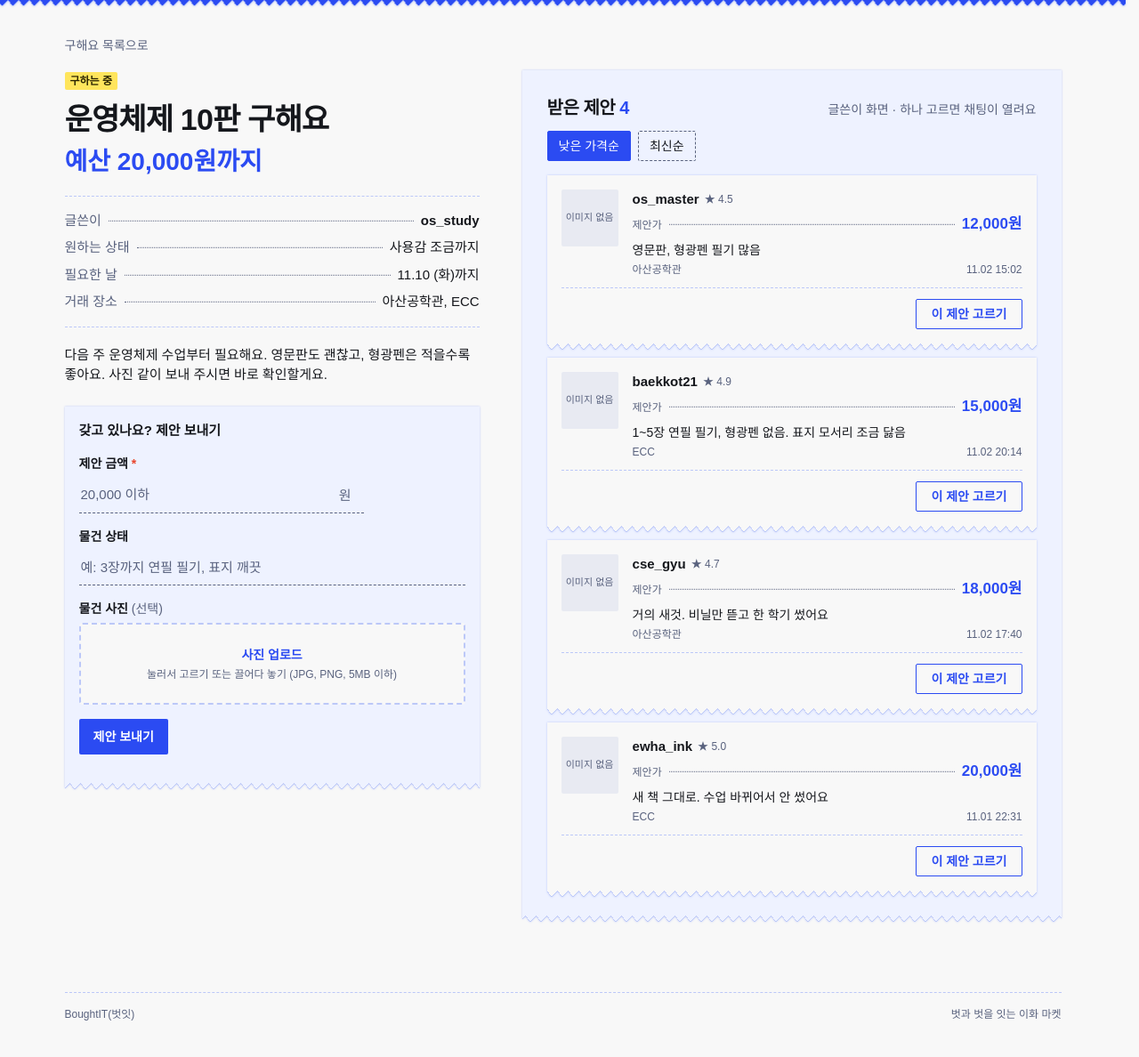
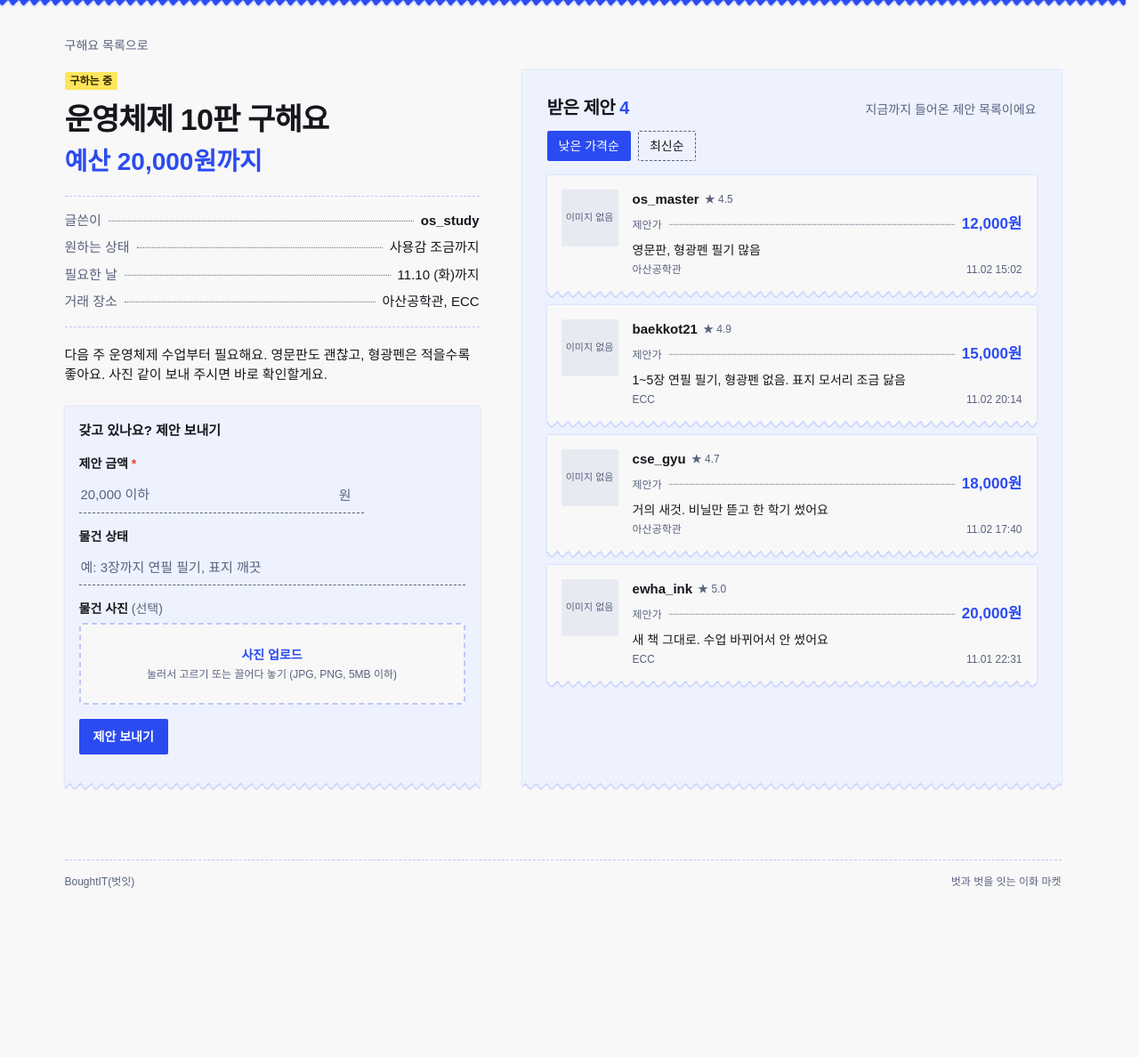
Before and after one commit to gyesswhat/2026_osp_project_Giter, a Flask app: template apps/fe/templates/wanted/detail.html in a window 1280 px wide. Shown: the part 64-1252 px from the top of the page at 89% size. After the commit the page ends 1062 px from the top, so only its background shows below. Run offline with Flask 3, Linux system fonts and the light colour scheme; the template is opened without the code that fills it, so the values that code supplies are empty; parts of the project's set-up code (start-up, migrations or seed data) failed here and were passed over; some libraries are stand-ins or nearby versions; some web fonts are replaced.

Commit message:
fix(fe): 구해요 상세 글쓴이/타 사용자 분기 및 제안 POST 전송 반영
Refs: #35

```diff
--- a/apps/fe/static/js/wanted.js
+++ b/apps/fe/static/js/wanted.js
@@ -268,19 +268,15 @@ if (wantedNewForm) {
   });
 }
 
-// 3. 구해요 상세: 제안 사진 업로드, 제안 정렬, 제안 선택/해제, 새 제안 보내기
+// 3. 구해요 상세: 제안 사진 업로드, 제안 정렬, 제안 보내기 폼 검증
 const wantedDetailRoot = document.getElementById('wantedDetailRoot');
 if (wantedDetailRoot) {
   const budgetLimit = Number(wantedDetailRoot.dataset.budget) || 0;
-  const chatUrl = wantedDetailRoot.dataset.chatUrl || '/chat';
 
   const offerSortChips = document.getElementById('offerSortChips');
   const offerList = document.getElementById('offerList');
-  const offerCountEl = document.getElementById('offerCount');
-  const offerEmptyEl = document.getElementById('offerEmpty');
   const offerForm = document.getElementById('offerForm');
   const oPriceInput = document.getElementById('oPrice');
-  const oDescInput = document.getElementById('oDesc');
   const offerMsgEl = document.getElementById('offerMsg');
 
   // 제안 사진 업로드 요소
@@ -296,7 +292,6 @@ if (wantedDetailRoot) {
 
   const MAX_OFFER_FILE_SIZE = 5 * 1024 * 1024; // 5MB
   const ALLOWED_OFFER_TYPES = ['image/jpeg', 'image/png'];
-  let offerImageData = '';
 
   const showOfferPicError = (msg) => {
     if (!offerPicMsg) return;
@@ -312,7 +307,6 @@ if (wantedDetailRoot) {
   };
 
   const resetOfferPicture = () => {
-    offerImageData = '';
     if (offerPicInput) offerPicInput.value = '';
     if (offerPicPreviewImg) offerPicPreviewImg.src = '';
     if (offerPicPreviewBox) offerPicPreviewBox.hidden = true;
@@ -343,8 +337,7 @@ if (wantedDetailRoot) {
     showOfferPicError('');
     const reader = new FileReader();
     reader.onload = (ev) => {
-      offerImageData = typeof ev.target.result === 'string' ? ev.target.result : '';
-      if (offerPicPreviewImg) offerPicPreviewImg.src = offerImageData;
+      if (offerPicPreviewImg) offerPicPreviewImg.src = ev.target.result;
       if (offerPicFileName) offerPicFileName.textContent = file.name;
       if (offerPicFileSize) offerPicFileSize.textContent = formatOfferBytes(file.size);
       if (offerPicDropzone) offerPicDropzone.hidden = true;
@@ -399,16 +392,7 @@ if (wantedDetailRoot) {
     offerPicClearBtn.addEventListener('click', () => resetOfferPicture());
   }
 
-  let currentSort = 'low';
-  let pickedOfferId = null;
-
   const formatWon = (n) => `${Number(n).toLocaleString('ko-KR')}원`;
-
-  const nowStamp = () => {
-    const n = new Date();
-    const pad = (v) => String(v).padStart(2, '0');
-    return `${pad(n.getMonth() + 1)}.${pad(n.getDate())} ${pad(n.getHours())}:${pad(n.getMinutes())}`;
-  };
 
   const setOfferInputError = (inputEl, message) => {
     if (!inputEl) return;
@@ -429,58 +413,28 @@ if (wantedDetailRoot) {
     }
   };
 
-  const syncOfferStates = () => {
+  const sortOfferCards = (sortType) => {
     if (!offerList) return;
     const cards = [...offerList.querySelectorAll('[data-offer-card]')];
 
     cards.sort((a, b) => {
-      if (currentSort === 'low') {
-        return Number(a.dataset.price) - Number(b.dataset.price);
+      if (sortType === 'low') {
+        const diff = Number(a.dataset.price) - Number(b.dataset.price);
+        return diff !== 0 ? diff : Number(a.dataset.order) - Number(b.dataset.order);
       }
-      return String(b.dataset.time).localeCompare(String(a.dataset.time));
+      const timeCmp = String(b.dataset.time).localeCompare(String(a.dataset.time));
+      return timeCmp !== 0 ? timeCmp : Number(a.dataset.order) - Number(b.dataset.order);
     });
 
     cards.forEach((card) => {
       offerList.appendChild(card);
-      const id = card.dataset.offerId;
-      const isChosen = pickedOfferId !== null && pickedOfferId === id;
-      const isDimmed = pickedOfferId !== null && !isChosen;
-
-      card.classList.toggle('opacity-50', isDimmed);
-
-      const idleBox = card.querySelector('[data-offer-idle]');
-      const chosenBox = card.querySelector('[data-offer-chosen]');
-      if (idleBox) idleBox.hidden = pickedOfferId !== null;
-      if (chosenBox) chosenBox.hidden = !isChosen;
     });
-
-    if (offerCountEl) offerCountEl.textContent = String(cards.length);
-    if (offerEmptyEl) offerEmptyEl.hidden = cards.length > 0;
   };
 
   if (offerSortChips) {
     offerSortChips.addEventListener('chipchange', (e) => {
-      currentSort = e.detail.values[0] || 'low';
-      syncOfferStates();
-    });
-  }
-
-  if (offerList) {
-    offerList.addEventListener('click', (e) => {
-      const pickBtn = e.target.closest('[data-pick]');
-      if (pickBtn) {
-        const card = pickBtn.closest('[data-offer-card]');
-        if (card) {
-          pickedOfferId = card.dataset.offerId;
-          syncOfferStates();
-        }
-        return;
-      }
-
-      if (e.target.closest('[data-unpick]')) {
-        pickedOfferId = null;
-        syncOfferStates();
-      }
+      const selected = e.detail.values[0] || 'low';
+      sortOfferCards(selected);
     });
   }
 
@@ -501,64 +455,13 @@ if (wantedDetailRoot) {
     });
   }
 
-  const createOfferCard = ({ id, who, star, price, desc, place, time, imageData }) => {
-    const li = document.createElement('li');
-    li.className = 'slip wanted-offer-card p-4';
-    li.dataset.offerCard = '';
-    li.dataset.offerId = String(id);
-    li.dataset.price = String(price);
-    li.dataset.time = time;
-
-    const thumbHtml = imageData
-      ? `<img src="${imageData}" alt="" loading="lazy" class="h-full w-full object-cover">`
-      : '<span class="center text-[11px] text-muted">이미지 없음</span>';
-
-    li.innerHTML = `
-      <div class="flex gap-4">
-        <span class="ph relative h-16 w-16 shrink-0 overflow-hidden rounded-sm">
-          ${thumbHtml}
-        </span>
-        <div class="min-w-0 flex-1">
-          <div class="flex flex-wrap items-center gap-x-1.5 gap-y-0.5">
-            <span class="break-all font-semibold"></span>
-            <span class="shrink-0 whitespace-nowrap text-xs text-muted">★ ${Number(star).toFixed(1)}</span>
-          </div>
-          <div class="row mt-1">
-            <span class="text-xs text-muted">제안가</span>
-            <span class="leader"></span>
-            <span class="num shrink-0 whitespace-nowrap text-[17px] text-brandink">${formatWon(price)}</span>
-          </div>
-          <p class="mt-1.5 text-sm" data-offer-desc></p>
-          <p class="mt-1 flex flex-wrap justify-between gap-2 text-xs text-muted">
-            <span data-offer-place></span>
-            <span class="font-mono">${time}</span>
-          </p>
-        </div>
-      </div>
-      <div class="mt-3 flex justify-end border-t border-dashed border-line pt-3" data-offer-idle>
-        <button type="button" class="btn-outline py-1.5" data-pick="">이 제안 고르기</button>
-      </div>
-      <div class="mt-3 flex flex-wrap items-center justify-end gap-2 border-t border-dashed border-line pt-3" data-offer-chosen hidden>
-        <span class="stamp solid blue in mr-auto">이걸로 할게요</span>
-        <button type="button" class="btn-quiet py-1.5 text-xs" data-unpick="">다시 고르기</button>
-        <a href="${chatUrl}" class="btn-primary py-1.5">채팅 열기</a>
-      </div>
-    `;
-
-    li.querySelector('.font-semibold').textContent = who;
-    li.querySelector('[data-offer-desc]').textContent = desc;
-    li.querySelector('[data-offer-place]').textContent = place;
-    return li;
-  };
-
   if (offerForm) {
     offerForm.addEventListener('submit', (e) => {
-      e.preventDefault();
-
       const rawPrice = oPriceInput ? oPriceInput.value.replace(/[^0-9]/g, '') : '';
       const priceVal = rawPrice ? Number(rawPrice) : 0;
 
       if (/^0/.test(rawPrice) || priceVal <= 0 || (budgetLimit > 0 && priceVal > budgetLimit)) {
+        e.preventDefault();
         const limitMsg = budgetLimit > 0
           ? `예산(${formatWon(budgetLimit)}) 이하로 제안해 주세요.`
           : '1원 이상 올바른 금액으로 제안해 주세요.';
@@ -572,32 +475,9 @@ if (wantedDetailRoot) {
       }
 
       setOfferInputError(oPriceInput, '');
-
-      const descText = (oDescInput && oDescInput.value.trim()) || '상태 설명 없음';
-      const newCard = createOfferCard({
-        id: `offer-${Date.now()}`,
-        who: '나',
-        star: 4.8,
-        price: priceVal,
-        desc: descText,
-        place: 'ECC',
-        time: nowStamp(),
-        imageData: offerImageData
-      });
-
-      if (offerList) {
-        offerList.appendChild(newCard);
+      if (oPriceInput) {
+        oPriceInput.value = String(priceVal);
       }
-
-      if (oPriceInput) oPriceInput.value = '';
-      if (oDescInput) oDescInput.value = '';
-      resetOfferPicture();
-      if (offerMsgEl) {
-        offerMsgEl.className = 'text-sm font-semibold text-brandink';
-        offerMsgEl.textContent = `${formatWon(priceVal)}으로 제안을 보냈어요. 글쓴이가 고르면 알림이 와요.`;
-      }
-
-      syncOfferStates();
     });
   }
 }
--- a/apps/fe/templates/wanted/detail.html
+++ b/apps/fe/templates/wanted/detail.html
@@ -15,7 +15,8 @@
     'due_text': '11.10 (화)까지',
     'places_text': '아산공학관, ECC',
     'description': '다음 주 운영체제 수업부터 필요해요. 영문판도 괜찮고, 형광펜은 적을수록 좋아요. 사진 같이 보내 주시면 바로 확인할게요.',
-    'state': 'open'
+    'state': 'open',
+    'picked_offer_id': none
   } %}
   {% set default_offers = [
     {'id': 1, 'who': 'baekkot21', 'price': 15000, 'desc': '1~5장 연필 필기, 형광펜 없음. 표지 모서리 조금 닳음', 'place': 'ECC', 't': '11.02 20:14', 'img_path': none, 'star': 4.9},
@@ -26,7 +27,9 @@
 
   {% set w = item if item is defined else default_item %}
   {% set offer_items = offers if offers is defined else default_offers %}
-  {% set is_done = (w.state == 'done' or w.sale_status == 'done') %}
+  {% set mine = session.get('id') and session.get('id') == w.writer %}
+  {% set picked_id = w.picked_offer_id | default(none) %}
+  {% set is_done = (w.state == 'done' or w.sale_status == 'done' or picked_id is not none) %}
   {% set budget_num = (w.budget | string | replace(',', '') | trim | int) %}
   {% set sort_options = [('low', '낮은 가격순'), ('new', '최신순')] %}
 
@@ -35,10 +38,9 @@
   <div id="wantedDetailRoot"
        class="mt-4 grid gap-8 lg:grid-cols-[minmax(0,1fr)_minmax(0,1.3fr)] lg:gap-12"
        data-budget="{{ budget_num }}"
-       data-chat-url="{{ url_for('chat_room') }}"
        data-logged-in="{{ 'true' if session.get('id') else 'false' }}">
 
-    {# 왼쪽: 구해요 본문 + 제안 보내기(판매자) #}
+    {# 왼쪽: 구해요 본문 + 제안 보내기(글쓴이가 아니고 아직 구하는 중일 때만 표시) #}
     <div class="min-w-0">
       {% if is_done %}
         <span class="tag-sale">구했어요</span>
@@ -70,7 +72,11 @@
 
       <p class="mt-5 max-w-prose">{{ w.description }}</p>
 
+      {% if not mine and not is_done %}
         <form id="offerForm" method="post" action="{{ url_for('wanted_detail') }}" enctype="multipart/form-data" class="panel mt-6 space-y-4 p-4" novalidate>
+          {% if w.id is defined %}
+            <input type="hidden" name="wanted_id" value="{{ w.id }}">
+          {% endif %}
           <p class="font-bold">갖고 있나요? 제안 보내기</p>
 
           {{ input(
@@ -122,15 +128,20 @@
           {{ button('제안 보내기', variant='primary', type='submit') }}
           <p id="offerMsg" class="text-sm text-muted" role="status"></p>
         </form>
+      {% endif %}
     </div>
 
-    {# 오른쪽: 받은 제안 목록(글쓴이) #}
+    {# 오른쪽: 받은 제안 목록 #}
     <div class="panel min-w-0 p-5 sm:p-7">
       <div class="flex flex-wrap items-baseline justify-between gap-2">
         <h2 class="text-xl font-extrabold tracking-tight">
           받은 제안 <span id="offerCount" class="num text-brandink">{{ offer_items | length }}</span>
         </h2>
-        <p class="text-sm text-muted">글쓴이 화면 · 하나 고르면 채팅이 열려요</p>
+        {% if mine %}
+          <p class="text-sm text-muted">하나 고르면 채팅이 열려요</p>
+        {% else %}
+          <p class="text-sm text-muted">지금까지 들어온 제안 목록이에요</p>
+        {% endif %}
       </div>
 
       <div class="mt-3">
@@ -139,12 +150,16 @@
 
       <ul id="offerList" class="mt-4 space-y-4">
         {% for o in offer_items | sort(attribute='price') %}
+          {% set offer_id = o.id | default(loop.index) %}
+          {% set is_chosen = (picked_id is not none and (picked_id | string) == (offer_id | string)) %}
+          {% set is_dimmed = (picked_id is not none and not is_chosen) %}
           {% set o_src = url_for('static', filename='uploads/' ~ o.img_path) if o.img_path else none %}
-          <li class="slip wanted-offer-card p-4"
+          <li class="slip wanted-offer-card p-4 {{ 'opacity-50' if is_dimmed }}"
               data-offer-card
-              data-offer-id="{{ o.id | default(loop.index) }}"
+              data-offer-id="{{ offer_id }}"
               data-price="{{ o.price | int }}"
-              data-time="{{ o.t }}">
+              data-order="{{ loop.index0 }}"
+              data-time="{{ o.created_at | default(o.t) }}">
             <div class="flex gap-4">
               <span class="ph relative h-16 w-16 shrink-0 overflow-hidden rounded-sm">
                 {% if o_src %}
@@ -173,17 +188,29 @@
               </div>
             </div>
 
-            {# 선택 전 상태 #}
-            <div class="mt-3 flex justify-end border-t border-dashed border-line pt-3" data-offer-idle>
-              {{ button('이 제안 고르기', variant='outline', class='py-1.5', attrs={'data-pick': ''}) }}
-            </div>
-
-            {# 선택 후 확정 상태 (초기 hidden) #}
-            <div class="mt-3 flex flex-wrap items-center justify-end gap-2 border-t border-dashed border-line pt-3" data-offer-chosen hidden>
+            {% if mine %}
+              {% if is_chosen %}
+                <div class="mt-3 flex flex-wrap items-center justify-end gap-2 border-t border-dashed border-line pt-3">
                   <span class="stamp solid blue in mr-auto">이걸로 할게요</span>
-              {{ button('다시 고르기', variant='quiet', class='py-1.5 text-xs', attrs={'data-unpick': ''}) }}
+                  <form method="post" action="{{ url_for('wanted_detail') }}">
+                    <input type="hidden" name="action" value="unpick">
+                    <input type="hidden" name="offer_id" value="{{ offer_id }}">
+                    {{ button('다시 고르기', variant='quiet', type='submit', class='py-1.5 text-xs') }}
+                  </form>
                   {{ button('채팅 열기', variant='primary', class='py-1.5', href=url_for('chat_room')) }}
                 </div>
+              {% elif picked_id is none %}
+                <form method="post" action="{{ url_for('wanted_detail') }}" class="mt-3 flex justify-end border-t border-dashed border-line pt-3">
+                  <input type="hidden" name="action" value="pick">
+                  <input type="hidden" name="offer_id" value="{{ offer_id }}">
+                  {{ button('이 제안 고르기', variant='outline', type='submit', class='py-1.5') }}
+                </form>
+              {% endif %}
+            {% elif is_chosen %}
+              <div class="mt-3 flex items-center border-t border-dashed border-line pt-3">
+                <span class="stamp solid blue in">이걸로 정해졌어요</span>
+              </div>
+            {% endif %}
           </li>
         {% endfor %}
       </ul>
```
Lines whose indentation alone changed are shown as unchanged.
